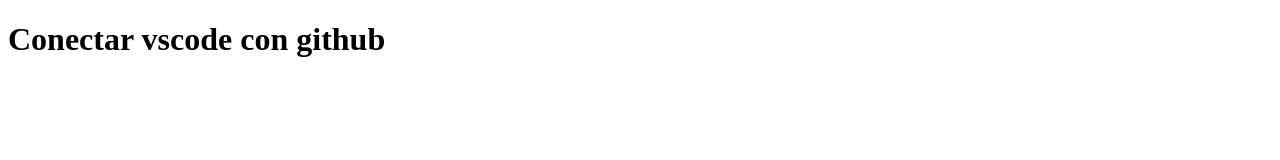
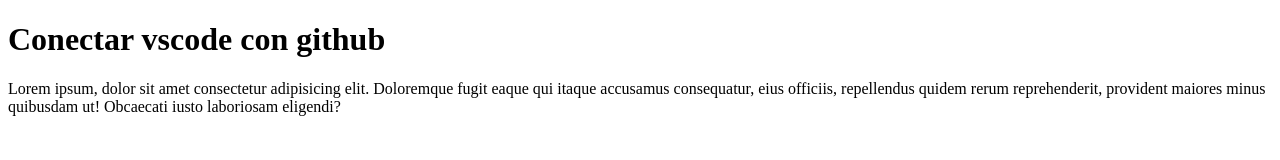
Before and after one commit to AstridCastellanos/-CursoPracticoJavaScript, a plain HTML site: page index.html in a window 1280 px wide. Drawn offline with Linux system fonts and the light colour scheme.

Commit message:
Add p tag

```diff
--- a/index.html
+++ b/index.html
@@ -8,6 +8,7 @@
 </head>
 <body>
     <h1>Conectar vscode con github</h1>
+    <p>Lorem ipsum, dolor sit amet consectetur adipisicing elit. Doloremque fugit eaque qui itaque accusamus consequatur, eius officiis, repellendus quidem rerum reprehenderit, provident maiores minus quibusdam ut! Obcaecati iusto laboriosam eligendi?</p>
     <script src="./script.js"></script>
 </body>
 </html>
```
